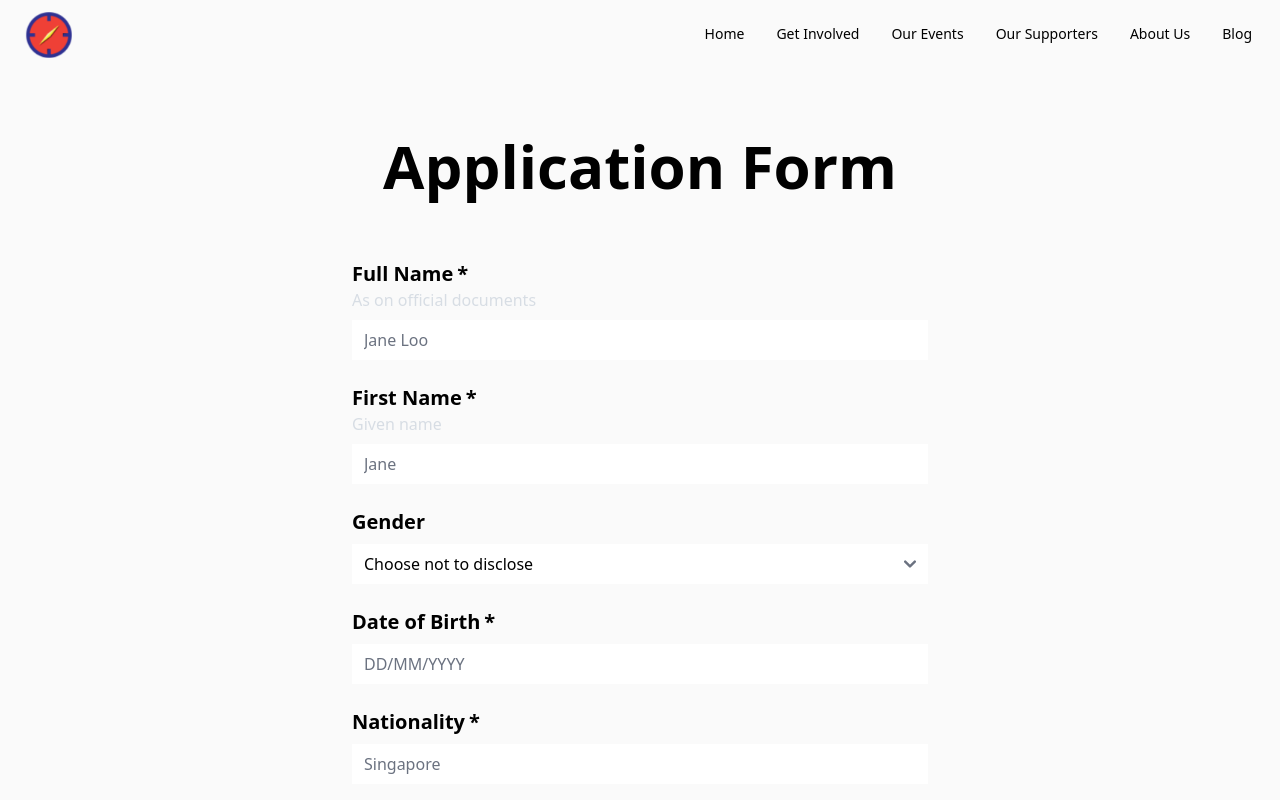
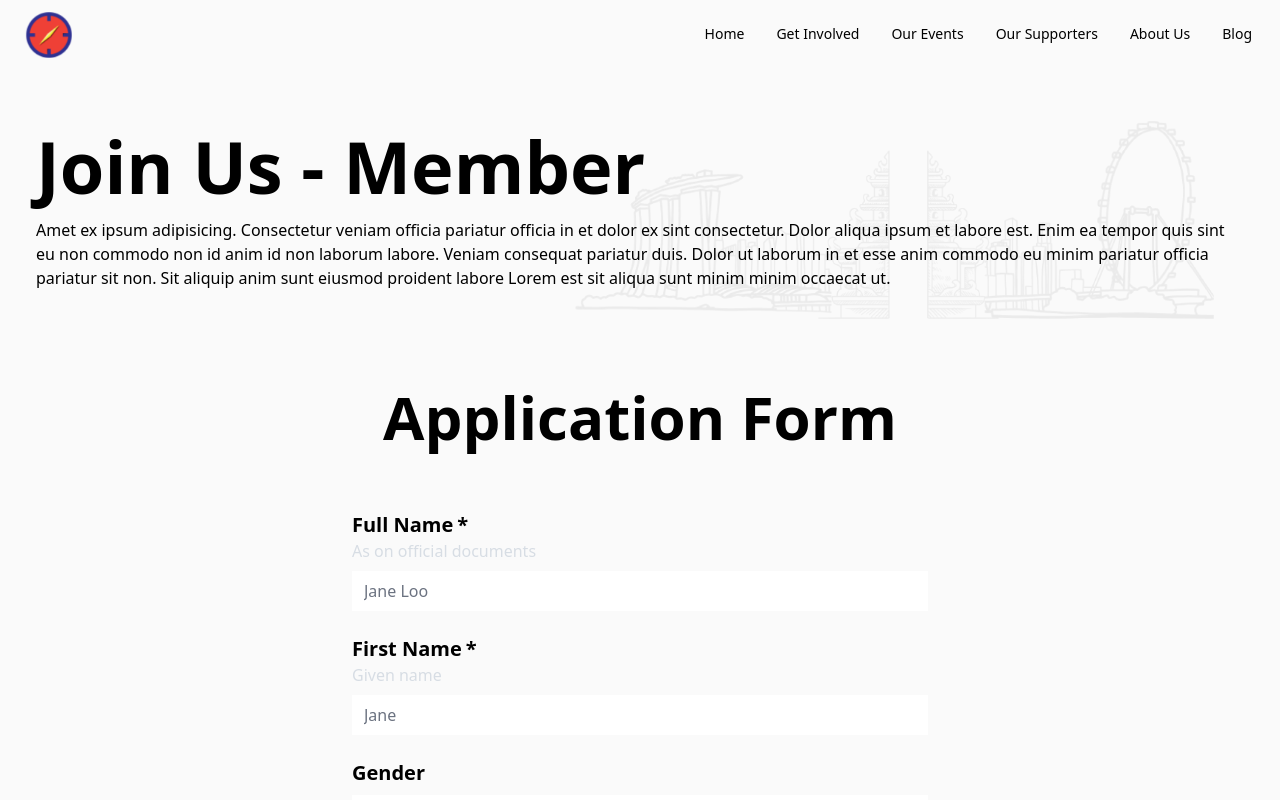
Before and after one commit to aseanbya/ABYAWebsite, a Next.js app: page /getInvolved/member in a window 1280 px wide. Shown: the top 800 px of the page. Built offline with nearby package versions, Linux system fonts and the light colour scheme.

Commit message:
feat: add join us page

```diff
--- a/src/components/getInvolved/ApplicationForm.tsx
+++ b/src/components/getInvolved/ApplicationForm.tsx
@@ -57,7 +57,7 @@ export const ApplicationForm: React.FC = () => {
     // TODO: use custom button for submit button
     return (
         <div className="flex flex-col items-center">
-            <Heading2 className="my-8 lg:mb-16">Application Form</Heading2>
+            <Heading2 className="mb-8 lg:mb-16">Application Form</Heading2>
             <Formik
                 initialValues={{
                     fullName: "",
--- a/src/pages/getInvolved/member/index.tsx
+++ b/src/pages/getInvolved/member/index.tsx
@@ -1,10 +1,23 @@
 import ContentContainer from "~/components/common/ContentContainer";
 import PageLayout from "~/components/common/PageLayout";
+import PageTitleSection from "~/components/common/PageTitleSection";
 import { ApplicationForm } from "~/components/getInvolved/ApplicationForm";
 
 export default function Home() {
     return (
         <PageLayout>
+            <PageTitleSection title={"Join Us - Member"}>
+                <h2>
+                    Amet ex ipsum adipisicing. Consectetur veniam officia
+                    pariatur officia in et dolor ex sint consectetur. Dolor
+                    aliqua ipsum et labore est. Enim ea tempor quis sint eu non
+                    commodo non id anim id non laborum labore. Veniam consequat
+                    pariatur duis. Dolor ut laborum in et esse anim commodo eu
+                    minim pariatur officia pariatur sit non. Sit aliquip anim
+                    sunt eiusmod proident labore Lorem est sit aliqua sunt minim
+                    minim occaecat ut.
+                </h2>
+            </PageTitleSection>
             <ContentContainer>
                 <ApplicationForm />
             </ContentContainer>
```
